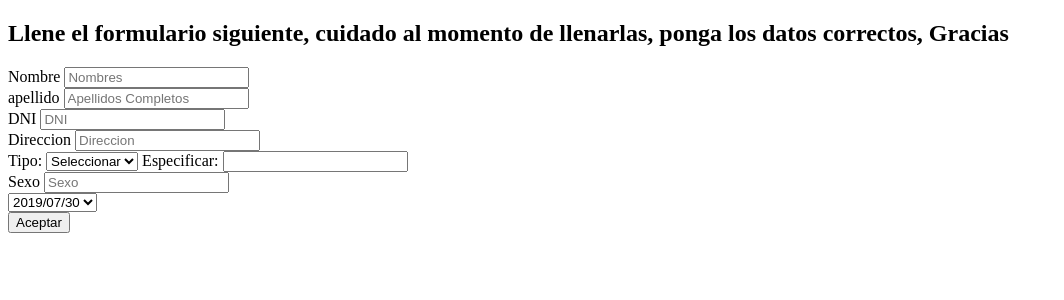
After one commit to YaninaLili/proyecto, a PHP site: page /formulario/cita.php in a window 1280 px wide. The commit adds this page. Shown: the top 300 px of the page, without its empty margins (0-1064 px from the left). Run offline with PHP 8.4, Linux system fonts and the light colour scheme.

Commit message:
puliendo

```diff
--- a/esterilizacion.php
+++ b/esterilizacion.php
@@ -24,10 +24,10 @@
                 <a href="formulario/voluntario.php">Ser Voluntario</a>
             </div>
             <div>
-                <a href="cita.php">Solicitar cita</a>
+                <a href="formulario/cita.php">Solicitar cita</a>
             </div>
             <div>
-                <a href="donar.php">Donar</a>
+                <a href="formulario/donar.php">Donar</a>
             </div>
         </nav>
     </header>
--- /dev/null
+++ b/formulario/cita.php
@@ -0,0 +1,52 @@
+<!DOCTYPE html>
+<html lang="en">
+<head>
+    <meta charset="UTF-8">
+    <meta name="viewport" content="width=device-width, initial-scale=1.0">
+    <meta http-equiv="X-UA-Compatible" content="ie=edge">
+    <title>Document</title>
+</head>
+<body>
+    <h2>Llene el formulario siguiente, cuidado al momento de  llenarlas, ponga los datos correctos, Gracias</h2>
+    <form action="procesarCita.php" method="post">
+        <div>
+            <label for="nombre">Nombre</label>
+            <input type="text" placeholder="Nombres" name="n">
+        </div>
+        <div>
+            <label for="apellido">apellido</label>
+            <input type="text" placeholder="Apellidos Completos" name="a">
+        </div>
+        <div>
+            <label for="dni">DNI</label>
+            <input type="number" placeholder="DNI" name="d">
+        </div>
+        <div>
+            <label for="direccion">Direccion</label>
+            <input type="text" placeholder="Direccion" name="dir">
+        </div>
+        <div>
+            <label>Tipo:</label>
+            <select name="t1" id="tipo">
+                <option value="S">Seleccionar</option>
+                <option value="Perro">Perro</option>
+                <option value="Gato">Gato</option>
+                <option value="Otro">Otro</option>
+            </select>
+            <label>Especificar:</label>
+            <input type="text" name="t2">
+        </div>
+        <div>
+            <label for="sexo">Sexo</label>
+            <input type="text" placeholder="Sexo" name="s">
+        </div>
+        <div>
+            <select name="fecha" >
+                <option value="1">2019/07/30</option>
+                <option value="2">2019/10/19</option>
+            </select>
+        </div>
+        <button>Aceptar</button>
+    </form>
+</body>
+</html>
--- a/formulario/voluntario.php
+++ b/formulario/voluntario.php
@@ -5,6 +5,7 @@
     <meta name="viewport" content="width=device-width, initial-scale=1.0">
     <meta http-equiv="X-UA-Compatible" content="ie=edge">
     <title>Document</title>
+
 </head>
 <body>
     <h1>Inscribete, se voluntario</h1>
```
Also changed, not shown: formulario/donar.php (added, +14 -0 lines).
